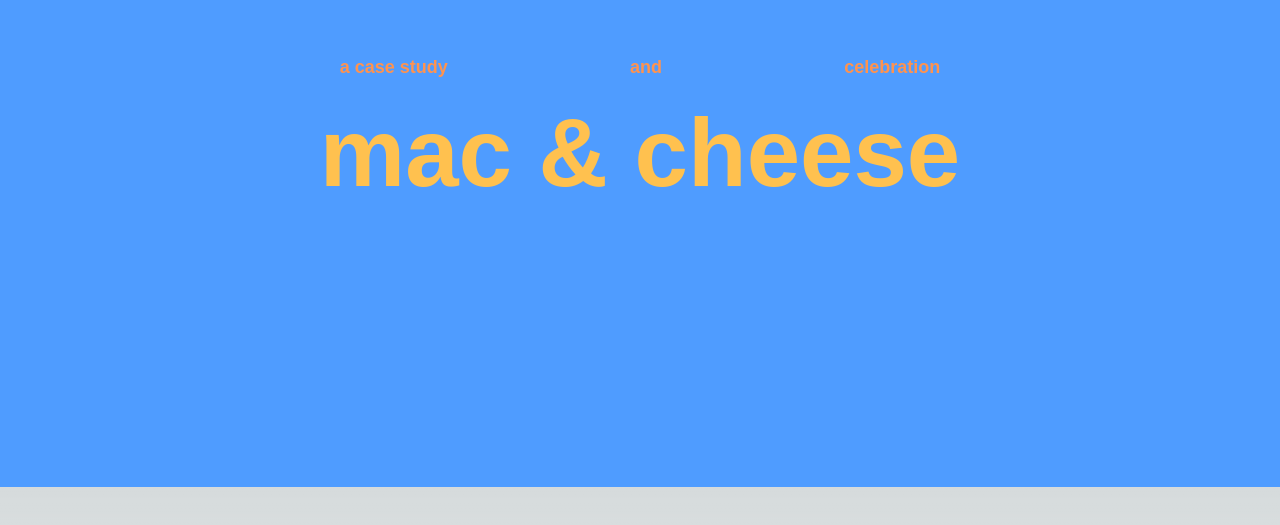
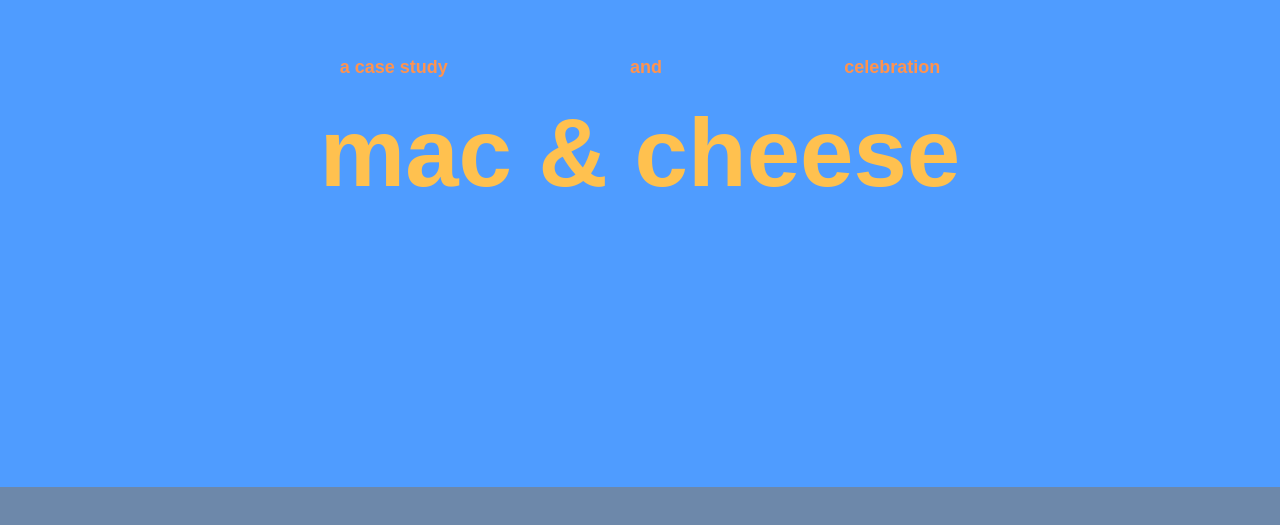
Before and after one commit to mailelucks/mac-n-cheez, a Next.js app: page / in a window 1280 px wide. Shown: the part 233-758 px from the top of the page. Built offline with nearby package versions, Linux system fonts and the light colour scheme; a web font is replaced by a local one.

Commit message:
place the main tag

```diff
--- a/src/app/layout.tsx
+++ b/src/app/layout.tsx
@@ -28,7 +28,9 @@ export default function RootLayout({
       <body
         className={`${museo_moderno.variable} ${playfair_display.variable} font-serif`}
       >
-        {children}
+        <main className="flex min-h-screen w-full flex-col items-start justify-start bg-stormy">
+          {children}
+        </main>
       </body>
     </html>
   );
```
